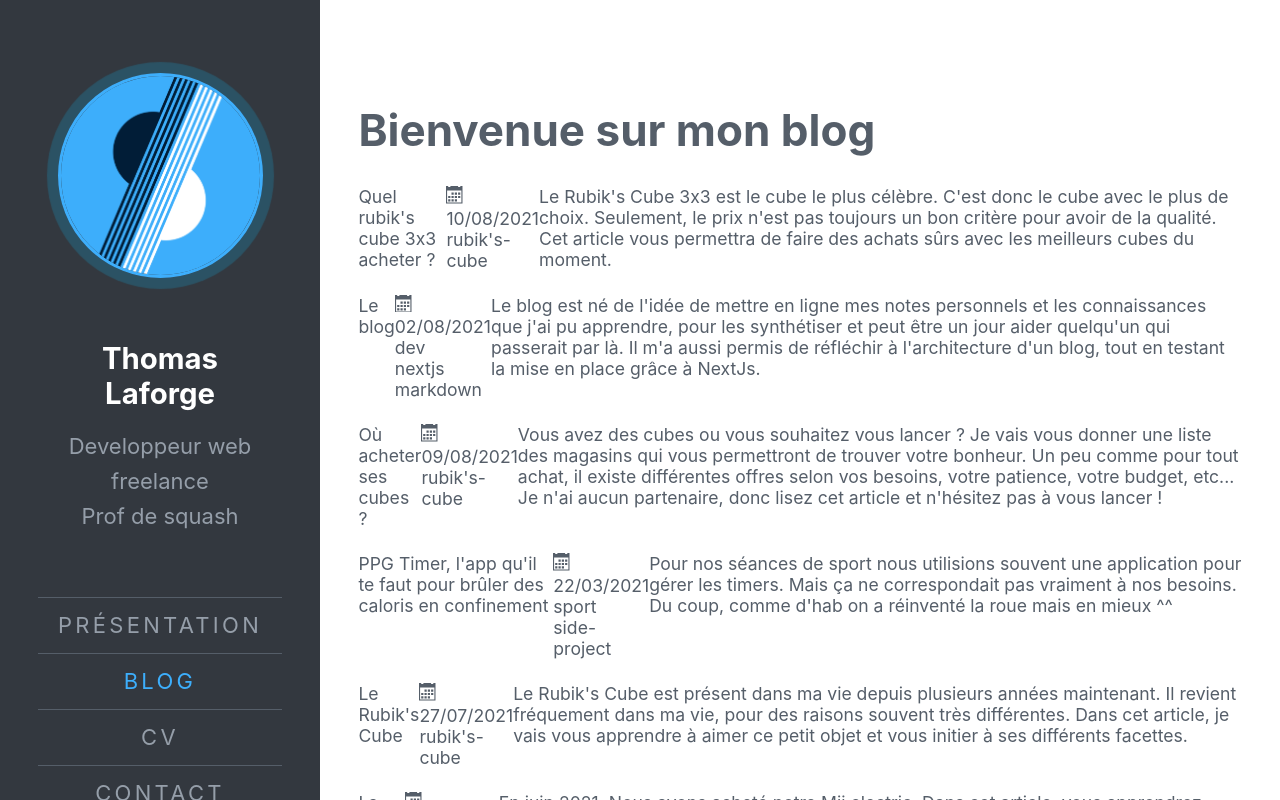
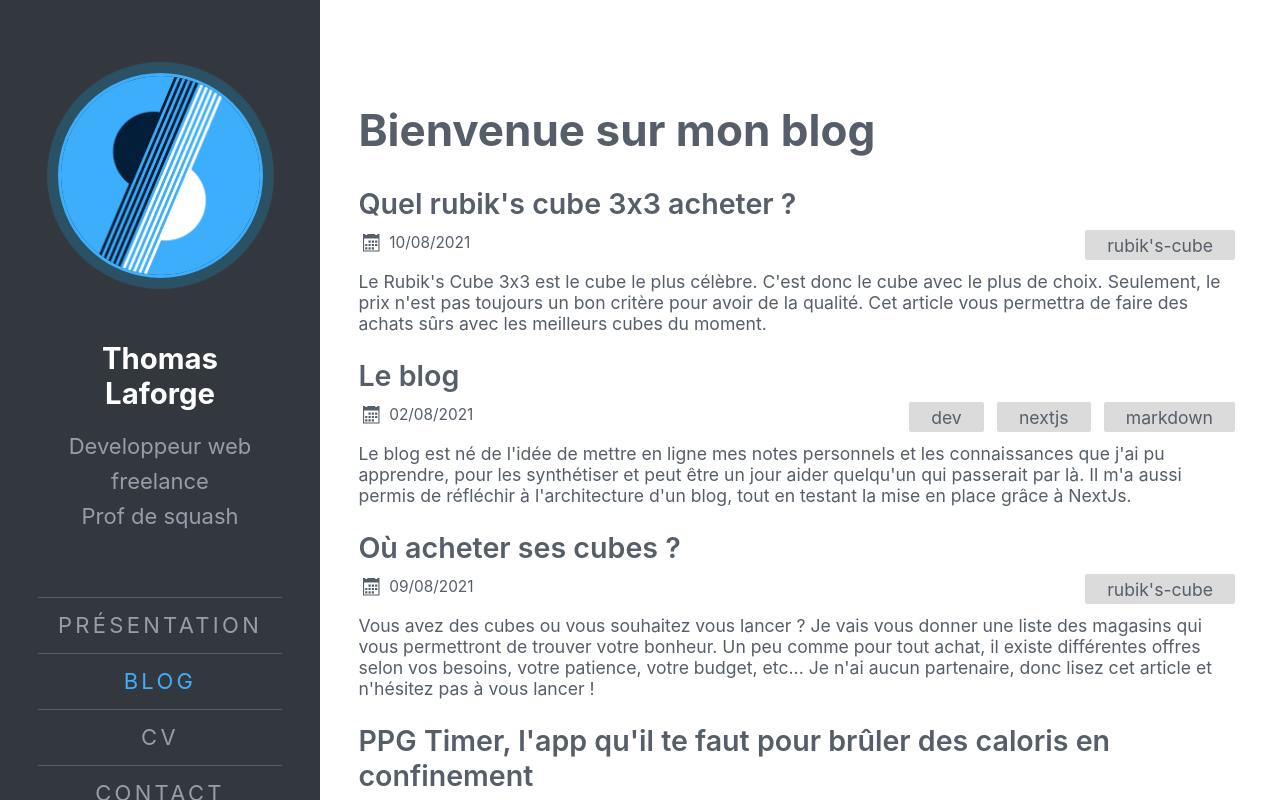
Before and after one commit to ThomasLaforge/ThomasLaforge.github.io, a Next.js app: page /blog in a window 1280 px wide. Shown: the top 800 px of the page. Built offline with nearby package versions, Linux system fonts and the light colour scheme.

Commit message:
update blog rendering

```diff
--- a/pages/blog/index.tsx
+++ b/pages/blog/index.tsx
@@ -2,13 +2,17 @@ import React from "react";
 import Head from "next/head";
 import matter from "gray-matter";
 import Link from "next/link";
+import Image from "next/image";
 import { GetStaticProps } from "next";
 import {ImCalendar} from 'react-icons/im'
+import fs from "fs";
 
+interface BlogIndexData {
+  content: string[],
+  miniatures: (string | null)[]
+}
 interface IndexProps {
-  data: any,
-  title: string,
-  description: string
+  data: BlogIndexData,
 }
 
 interface BlogData {
@@ -16,17 +20,12 @@ interface BlogData {
   title: string,
   description: string,
   date: string,
-  tags: string[]
-}
-
-interface BlogMatter {
-  data: BlogData
+  tags: string[],
 }
 
 const Index = ({ data }: IndexProps) => {
-  const RealData = data.map((blog: string) => matter(blog)) as BlogMatter[]
-  const ListItems = RealData.map((listItem) => listItem.data);
-
+  const { miniatures, content } = data
+  const blogDatas = content.map( blog => matter(blog).data as BlogData )
   return (
     <>
       <Head>
@@ -36,8 +35,23 @@ const Index = ({ data }: IndexProps) => {
         <h1>Bienvenue sur mon blog</h1>
 
         <div className='blog-collection'>
-          {ListItems.map((blog, i) => (
-            <div className='blog-summary' key={i}>
+          {blogDatas.map((blog, i) => {
+            const miniature = miniatures[i]
+            return <div className='blog-summary' key={i}>
+              {/* <div className="blog-miniature">
+                {miniature
+                  ? <Image
+                      src={miniature}
+                      className='miniature-image'
+                      width='150px'
+                      height='50px'
+                  />
+                  : 'empty'
+                }
+              </div> */}
+
+              <div className="blog-text-data">
+
                 <Link href={`/blog/${blog.slug}`}>
                   <a className='blog-title'>{blog.title}</a>
                 </Link>
@@ -56,7 +70,8 @@ const Index = ({ data }: IndexProps) => {
                 </div>
                 <div className='blog-description'>{blog.description}</div>
               </div>
-          ))}
+            </div>
+          })}
         </div>
       </div>
     </>
@@ -66,27 +81,23 @@ const Index = ({ data }: IndexProps) => {
 export default Index;
 
 export const getStaticProps: GetStaticProps = async (context) => {
-  const siteData = await import(`../../config.json`);
-  const fs = require("fs");
+  const files = fs.readdirSync(`${process.cwd()}/content`, "utf-8");
+  const blogSlugs: string[] = files.filter((fn: string) => fn.endsWith(".md"));
 
-  const files = fs.readdirSync(`${process.cwd()}/content`, "utf-8");
-
-  const blogs = files.filter((fn: string) => fn.endsWith(".md"));
-
-  const data = blogs.map((blog: string) => {
-    const path = `${process.cwd()}/content/${blog}`;
-    const rawContent = fs.readFileSync(path, {
-      encoding: "utf-8",
-    });
-
-    return rawContent;
+  const data = blogSlugs.map((blogSlug) => {
+    const path = `${process.cwd()}/content/${blogSlug}`;
+    const rawContent: string = fs.readFileSync(path, { encoding: "utf-8" });
+    return rawContent
   });
 
   return {
-    props: {
-      data: data,
-      title: siteData.default.title,
-      description: siteData.default.description,
-    },
+    props: { data : {
+      content: data,
+      miniatures: blogSlugs.map( blogFileName => {
+        const slug = blogFileName.replace('.md', '')
+        const path = `${process.cwd()}/public/blog_images/${slug}/_miniature.png`;
+        return fs.existsSync(path) ? `/blog_images/${slug}/_miniature.png` : null
+      })
+    } } as IndexProps,
   };
 }
```
Lines whose indentation alone changed are shown as unchanged.
